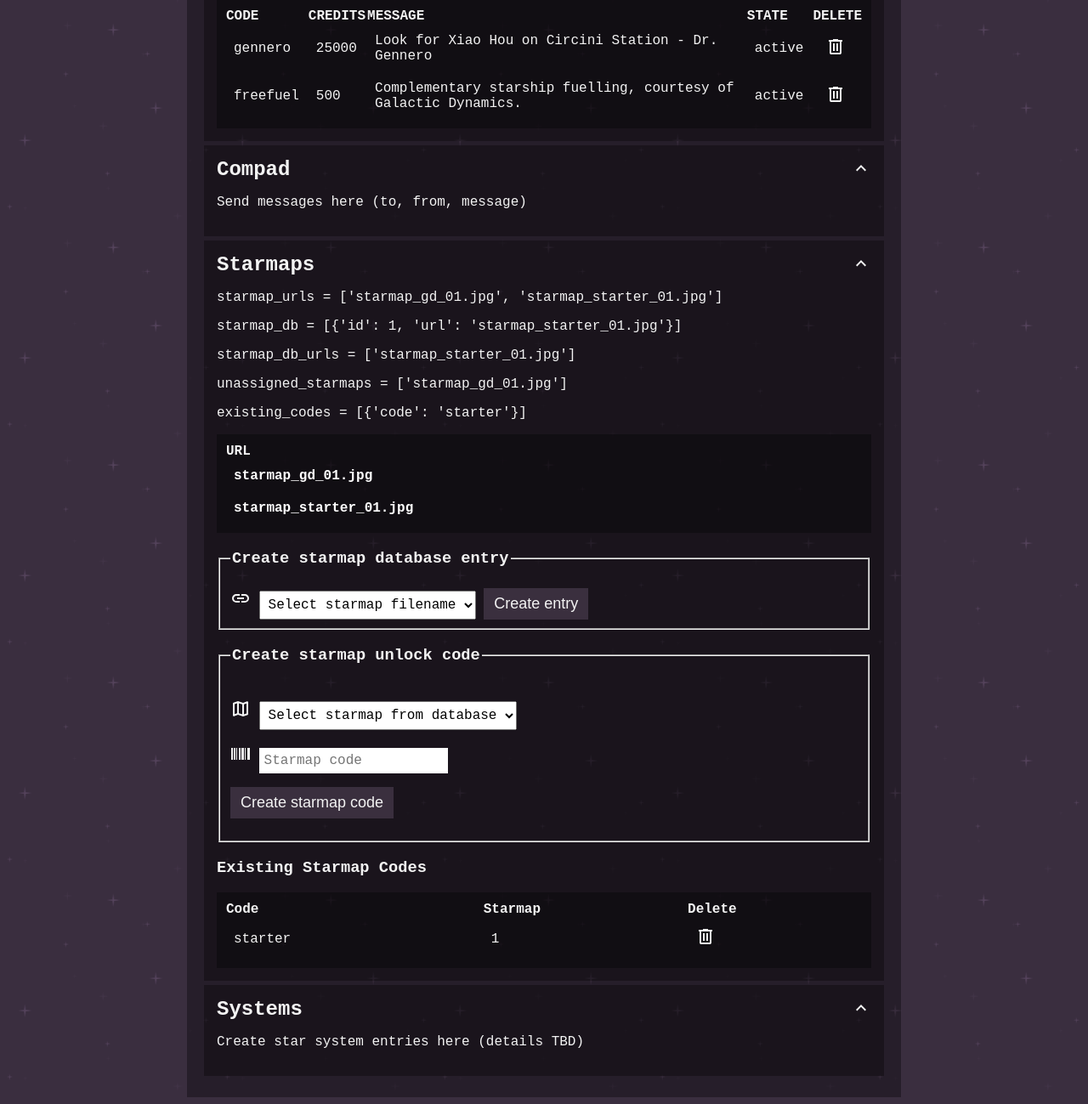
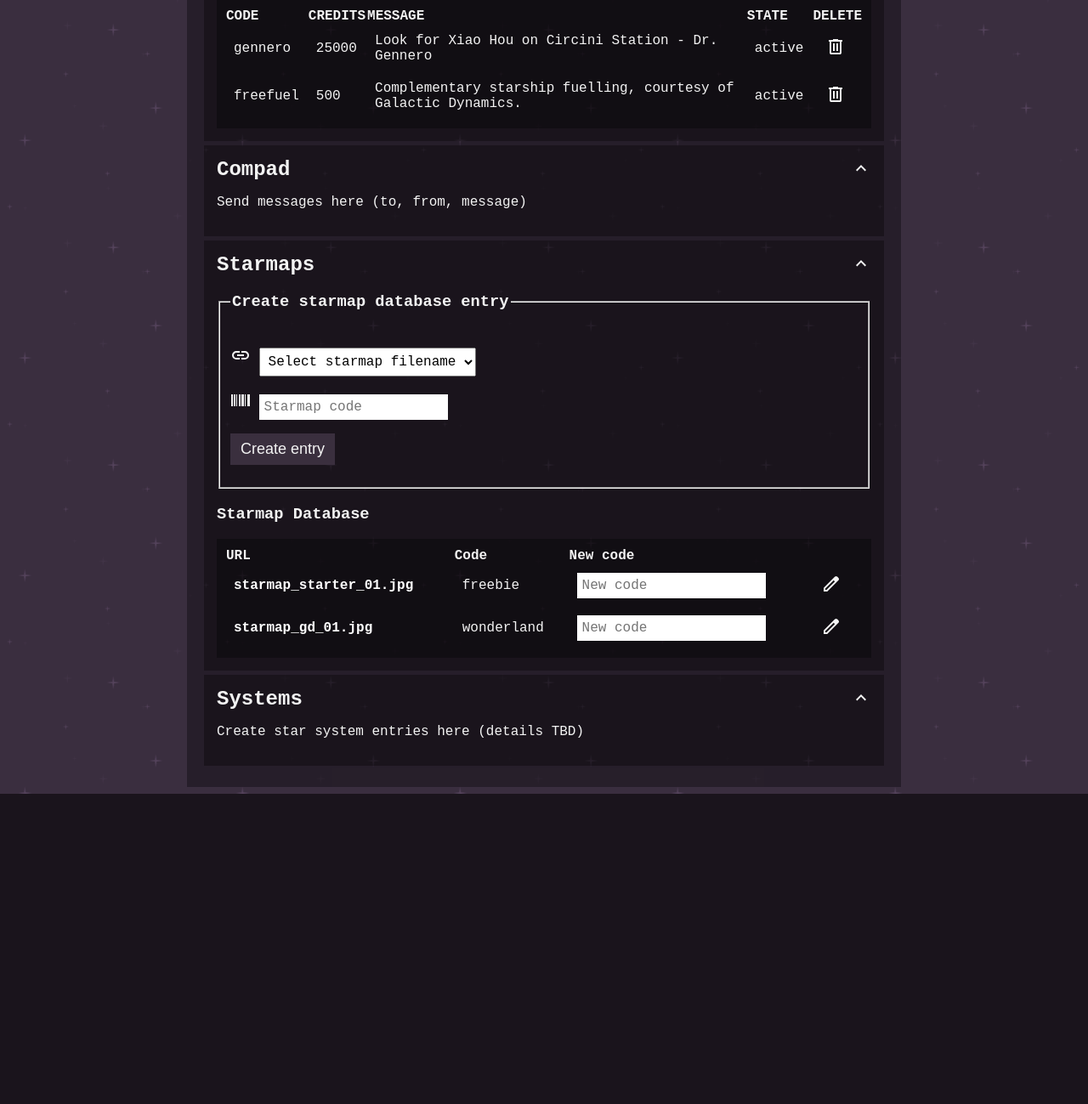
Before and after one commit to Glanten/compad, a Flask app: page /admin in a window 1280 px wide. Shown: the part 1204-2503 px from the top of the page at 85% size. After the commit the page ends 2138 px from the top, so only its background shows below. Run offline with Flask 3, Linux system fonts and the light colour scheme; a user stored in the database is signed in; some libraries are stand-ins or nearby versions.

Commit message:
Starmap codes working. To do: function to remove starmap from user's inventory.

```diff
--- a/app.py
+++ b/app.py
@@ -23,7 +23,7 @@ def inject_admin_status():
     return dict(admin=admin_status)
 
 
-# Can't remember what this does...?
+# Ensure content is always fresh and not an old (potentially outdated) cached version
 @app.after_request
 def after_request(response):
     """Ensure responses aren't cached"""
@@ -75,23 +75,14 @@ def admin():
     for instance in starmap_urls:
         if instance not in starmap_db_urls:
             unassigned_starmaps.append(instance)
-    # get list of starmap codes
-    existing_starmap_codes = db.execute("SELECT * FROM starmapcodes;")
 
-    # testing
-    existing_codes = db.execute("SELECT code FROM starmapcodes;")
     return render_template(
         "admin.html",
         user_list=user_list,
         credsticks_list=credsticks_list,
-        starmap_urls=starmap_urls,
-        starmap_db_urls=starmap_db_urls,
         unassigned_starmaps=unassigned_starmaps,
-        existing_starmap_codes=existing_starmap_codes,
-        # might not need
         starmap_db=starmap_db,
-        # testing
-        existing_codes=existing_codes)
+        )
 
 @app.route("/remove_user/<int:del_user_id>", methods=['POST'])
 @login_required
@@ -105,6 +96,7 @@ def remove_user(del_user_id):
 @login_required
 def edit_user(edit_user_id):
     """Permit admins to edit users' details"""
+    logged_in_user_id = session['user_id']
     # fetch user from database
     edited_user = db.execute("SELECT * FROM users WHERE id = ?", edit_user_id)[0]
 
@@ -146,14 +138,20 @@ def edit_user(edit_user_id):
         this_user = db.execute("SELECT username FROM users WHERE id = ?", edit_user_id)[0]['username']
         this_user_finance_history = db.execute("SELECT * FROM financehistory WHERE isfrom = ? OR isto = ? ORDER BY id", this_user, this_user)
         # compile starmap catalogue from database
-
-        logged_in_user_id = session['user_id']
+        map_ids_in_inventory = db.execute("SELECT starmapid FROM starmapinventory WHERE userid = ?", edited_user["id"])
+        user_map_inventory = []
+        for item in map_ids_in_inventory:
+            user_map_inventory.append(item["starmapid"])
+        users_maps = []
+        for row in user_map_inventory:
+            users_maps.append(db.execute("SELECT * FROM starmaps WHERE id = ?", row)[0])
 
         return render_template(
             "edit_user.html",
             edited_user=edited_user,
             this_user_finance_history=this_user_finance_history,
-            logged_in_user_id=logged_in_user_id
+            logged_in_user_id=logged_in_user_id,
+            users_maps=users_maps
             )
 
 # register a new user
@@ -462,7 +460,49 @@ def system():
 @login_required
 def starmap():
     """Show starcharts user has unlocked, allow user to unlock new charts with a code"""
-    return render_template("starmap.html")
+    # get starmapids from starmapinventory
+    current_user = session['user_id']
+    map_ids_in_inventory = db.execute("SELECT starmapid FROM starmapinventory WHERE userid = ?", current_user)
+    user_map_inventory = []
+    for item in map_ids_in_inventory:
+        user_map_inventory.append(item["starmapid"])
+
+    users_maps = []
+    for row in user_map_inventory:
+        users_maps.append(db.execute("SELECT * FROM starmaps WHERE id = ?", row)[0])
+
+    return render_template("starmap.html", users_maps=users_maps)
+
+@app.route("/add_starmap", methods=['POST'])
+@login_required
+def add_starmap():
+    """Add a starmap, via unlock code, to user's inventory"""
+    # create variables from submitted info
+    starmap_code = request.form.get("input_starmap_code")
+    starmap_db = db.execute("SELECT * FROM starmaps;")
+    current_user = session['user_id']
+    valid_codes = []
+    for entry in starmap_db:
+        valid_codes.append(entry["code"])
+
+    starmapinventory_db = db.execute("SELECT * FROM starmapinventory WHERE userid = ?;", current_user)
+    current_entries = []
+    for mention in starmapinventory_db:
+        current_entries.append(mention["starmapid"])
+
+    # validate input
+    if not request.form.get("input_starmap_code"):
+        return render_template("error.html", error_message="no starmap code detected")
+    elif starmap_code not in valid_codes:
+        return render_template("error.html", error_message="invalid code")
+    else:
+        starmap_to_add = db.execute("SELECT id FROM starmaps WHERE code = ?", starmap_code)[0]['id']
+
+    if starmap_to_add in current_entries:
+        return redirect("/starmap")
+    else:
+        db.execute("INSERT INTO starmapinventory (userid, starmapid) VALUES (?, ?)", current_user, starmap_to_add)
+        return redirect("/starmap")
 
 @app.route("/new_starmap_db_entry", methods=['POST'])
 @login_required
@@ -473,56 +513,50 @@ def new_starmap_db_entry():
     valid_starmaps = os.listdir(os.path.join(app.static_folder, 'starmaps'))
     starmap_db = db.execute("SELECT * FROM starmaps;")
     existing_db_entries = []
+    existing_db_codes = []
     for db_entry in starmap_db:
         existing_db_entries.append(db_entry["url"])
-
-    # check value
+        existing_db_codes.append(db_entry["code"])
+    submitted_code = request.form.get('new_starmap_entry_code')
+    # check values
     if not request.form.get('new_starmap_entry_filename'):
         return render_template("error.html", error_message="no filename detected")
     elif submitted_filename not in valid_starmaps:
         return render_template("error.html", error_message="invalid filename submitted")
     elif submitted_filename in existing_db_entries:
         return render_template("error.html", error_message="starmap already entered in database")
+    elif not request.form.get('new_starmap_entry_code'):
+        return render_template("error.html", error_message="no code detected")
+    elif submitted_code in existing_db_codes:
+        return render_template("error.html", error_message="code already exists in database")
     else:
-        db.execute("INSERT INTO starmaps (url) VALUES (?)", submitted_filename)
+        db.execute("INSERT INTO starmaps (url, code) VALUES (?, ?)", submitted_filename, submitted_code)
     return redirect("/admin")
 
-@app.route("/new_starmap_unlock_code", methods=['POST'])
+@app.route("/edit_starmap/<int:starmap_id>", methods=['POST'])
 @login_required
-def new_starmap_unlock_code():
-    """Create a starmap unlock code to give to user"""
-    # create variable from submitted form
-    submitted_starmap_url = request.form.get('starmap_db_entry')
-    submitted_starmap_code = request.form.get('new_starmap_code')
-    # ensure something was submitted
-    if not request.form.get('starmap_db_entry'):
-        return render_template("error.html", error_message="no starmap submitted")
-    elif not request.form.get('new_starmap_code'):
-        return render_template("error.html", error_message="no starmap code submitted")
-    # ensure code does not already exist
-    existing_codes = db.execute("SELECT code FROM starmapcodes;")
-    if submitted_starmap_code in existing_codes:
-        return render_template("error.html", error_message="starmap code already exists")
-    # ensure starmap is valid
+def edit_starmap(starmap_id):
+    """Change starmap code"""
+    # create variables for submitted data
+    edited_starmap_id = starmap_id
+    edited_starmap_new_code = request.form.get("new_starmap_code")
+    # validate data
     starmap_db = db.execute("SELECT * FROM starmaps;")
-    valid_starmaps = []
-    for db_entry in starmap_db:
-        valid_starmaps.append(db_entry["url"])
-    if submitted_starmap_url not in valid_starmaps:
-        return render_template("error.html", error_message="starmap not found in database")
-
-    # add new code to starmap code database
-    submitted_starmap_id = db.execute("SELECT id FROM starmaps WHERE url = ?", submitted_starmap_url)[0].get('id')
-    if not submitted_starmap_id:
-        return render_template("error.html", error_message="starmap id not found in starmap database")
+    codes_in_use = []
+    valid_starmap_ids = []
+    for entry in starmap_db:
+        codes_in_use.append(entry["code"])
+        valid_starmap_ids.append(entry["id"])
+    if not request.form.get("new_starmap_code"):
+        return render_template("error.html", error_message="no starmap code detected")
+    elif edited_starmap_new_code in codes_in_use:
+        return render_template("error.html", error_message="starmap code already in use")
+    elif edited_starmap_id not in valid_starmap_ids:
+        return render_template("error.html", error_message="invalid starmap id detected")
     else:
-        db.execute(
-            "INSERT INTO starmapcodes (starmapid, code) VALUES (?, ?)",
-            submitted_starmap_id,
-            submitted_starmap_code
-            )
-
-    return redirect("/admin")
+        # edit database with new code
+        db.execute("UPDATE starmaps SET code = ? WHERE id = ?", edited_starmap_new_code, edited_starmap_id)
+        return redirect("/admin")
 
 #--- DID YOU GET MY WAVE? ---#
 
@@ -531,6 +565,8 @@ def new_starmap_unlock_code():
 def compad():
     return render_template("compad.html")
 
+#--- MISC PAGES ---#
+
 # Error page
 @app.errorhandler(404)
 def notfound(e):
--- a/templates/admin.html
+++ b/templates/admin.html
@@ -204,38 +204,13 @@
     </h2>
     <div class="collapsible" id="admin_starmaps">
 
-        <p>starmap_urls = {{ starmap_urls }}</p>
-        <p>starmap_db = {{ starmap_db }}</p>
-        <p>starmap_db_urls = {{ starmap_db_urls }}</p>
-        <p>unassigned_starmaps = {{ unassigned_starmaps }}</p>
-        <p>existing_codes = {{ existing_codes }}</p>
-
-        <!-- JPGs in static/starmaps/ -->
-        <h3 hidden>Starmaps</h3>
-        <table class="dark_table">
-            <thead>
-                <tr>
-                    <th>URL</th>
-                </tr>
-            </thead>
-            <tbody>
-                <!-- loop through the database entries to create table of credsticks -->
-                {% for raw_filename in starmap_urls %}
-                <tr>
-                    <td>
-                        <a href="static/starmaps/{{ raw_filename }}" target="_blank">{{ raw_filename }}</a>
-                    </td>
-                </tr>
-                {% endfor %}
-            </tbody>
-        </table>
-
-        <!-- take JPG in static/starmaps/ and add to database -->
+        <!-- take JPG in static/starmaps/ and submitted code and add to database -->
         <form action="/new_starmap_db_entry" method="post">
             <fieldset>
                 <legend>
                     <h3>Create starmap database entry</h3>
                 </legend>
+                <p>
                     <label hidden for="new_starmap_entry_filename">New starmap filename</label>
                     <img src="static\icon-link.svg" alt="code" />
                     <select name="new_starmap_entry_filename" id="new_starmap_entry_filename">
@@ -248,69 +223,58 @@
                         </option>
                         {% endfor %}
                     </select>
+                </p>
+                <p>
+                    <label hidden for="new_starmap_entry_code">Code for new starmap</label>
+                    <img src="static\icon-code.svg" alt="code" />
+                    <input autocomplete="off" name="new_starmap_entry_code" placeholder="Starmap code" type="text"
+                        id="new_starmap_entry_code" />
+                </p>
+                <p>
                     <label hidden for="new_starmap_db_button">Create new starmap database entry</label>
                     <button type="submit" class="ui_button" id="new_starmap_db_button">
                         Create entry
-                </button>
-            </fieldset>
-        </form>
-
-        <form action="new_starmap_unlock_code" method="post">
-            <fieldset>
-                <legend>
-                    <h3>Create starmap unlock code</h3>
-                </legend>
-                <p>
-                    <label hidden for="starmap_db_entry">Starmap database entry</label>
-                    <img src="static\icon-map.svg" alt="map" />
-                    <select name="starmap_db_entry" id="starmap_db_entry">
-                        <option disabled selected>
-                            Select starmap from database
-                        </option>
-                        {% for entry in starmap_db_urls %}
-                        <option value="{{ entry }}">
-                            {{ entry }}
-                        </option>
-                        {% endfor %}
-                    </select>
-                </p>
-                <p>
-                    <label hidden for="new_starmap_code">New Starmap Code</label>
-                    <img src="static\icon-code.svg" alt="code" />
-                    <input autocomplete="off" name="new_starmap_code" placeholder="Starmap code" type="text"
-                        id="new_starmap_code" />
-                </p>
-                <p>
-                    <label hidden for="">Create starmap code</label>
-                    <button type="submit" class="ui_button" id="">
-                        Create starmap code
                     </button>
                 </p>
             </fieldset>
         </form>
 
-        <h3>Existing Starmap Codes</h3>
+        <h3>Starmap Database</h3>
         <table class="dark_table">
             <thead>
                 <tr>
+                    <th>URL</th>
                     <th>Code</th>
-                    <th>Starmap</th>
-                    <th>Delete</th>
+                    <th>New code</th>
+                    <th></th>
                 </tr>
             </thead>
             <tbody>
-                <!-- loop through the database entries to create table of credsticks -->
-                {% for code in existing_starmap_codes %}
+                <!-- loop through the database to create table entries -->
+                {% for starmap_db_entry in starmap_db %}
                 <tr>
                     <td>
-                        {{ code.code }}
+                        <a href="static/starmaps/{{ starmap_db_entry.url }}" target="_blank">{{ starmap_db_entry.url
+                            }}</a>
                     </td>
                     <td>
-                        {{ code.starmapid }}
+                        {{ starmap_db_entry.code }}
+                    </td>
+                    <form action="{{ url_for('edit_starmap', starmap_id=starmap_db_entry.id)}}" method="POST"
+                        style="display: inline;">
+                        <td>
+                            <!--<label hidden for="edit_starmap_code">Code for new starmap</label>-->
+                            <input autocomplete="off" name="new_starmap_code" placeholder="New code" type="text"
+                                id="new_code_starmap_{{ starmap_db_entry.id }}" />
                         </td>
                         <td>
-                        <img src="static\icon-bin.svg" alt="delete" />
+                            <!--<label hidden for="edit_starmap{{ starmap_db_entry.id }}">Edit starmap {{ starmap_db_entry.id }} code</label>-->
+                            <button type="submit" class="cursor_pointer" style="border: none; background: none;"
+                                id="edit_starmap_{{ starmap_db_entry.id }}">
+                                <img src="static\icon-edit.svg" alt="edit" />
+                            </button>
                         </td>
+                    </form>
                 </tr>
                 {% endfor %}
             </tbody>
```
Also changed, not shown: templates/edit_user.html (+5 -8 lines), templates/starmap.html (+4 -8 lines), compad.db. Lines whose indentation alone changed are shown as unchanged.
